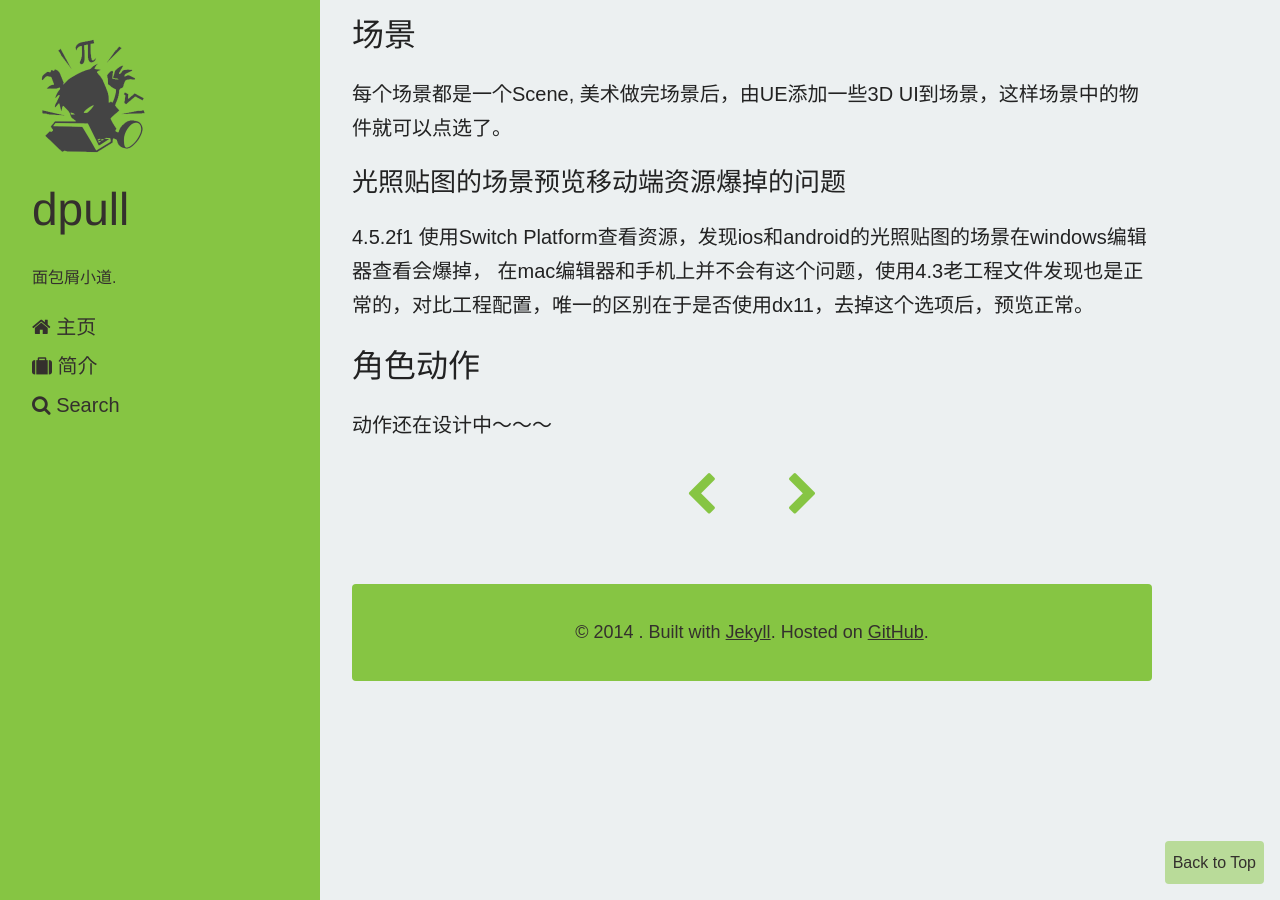
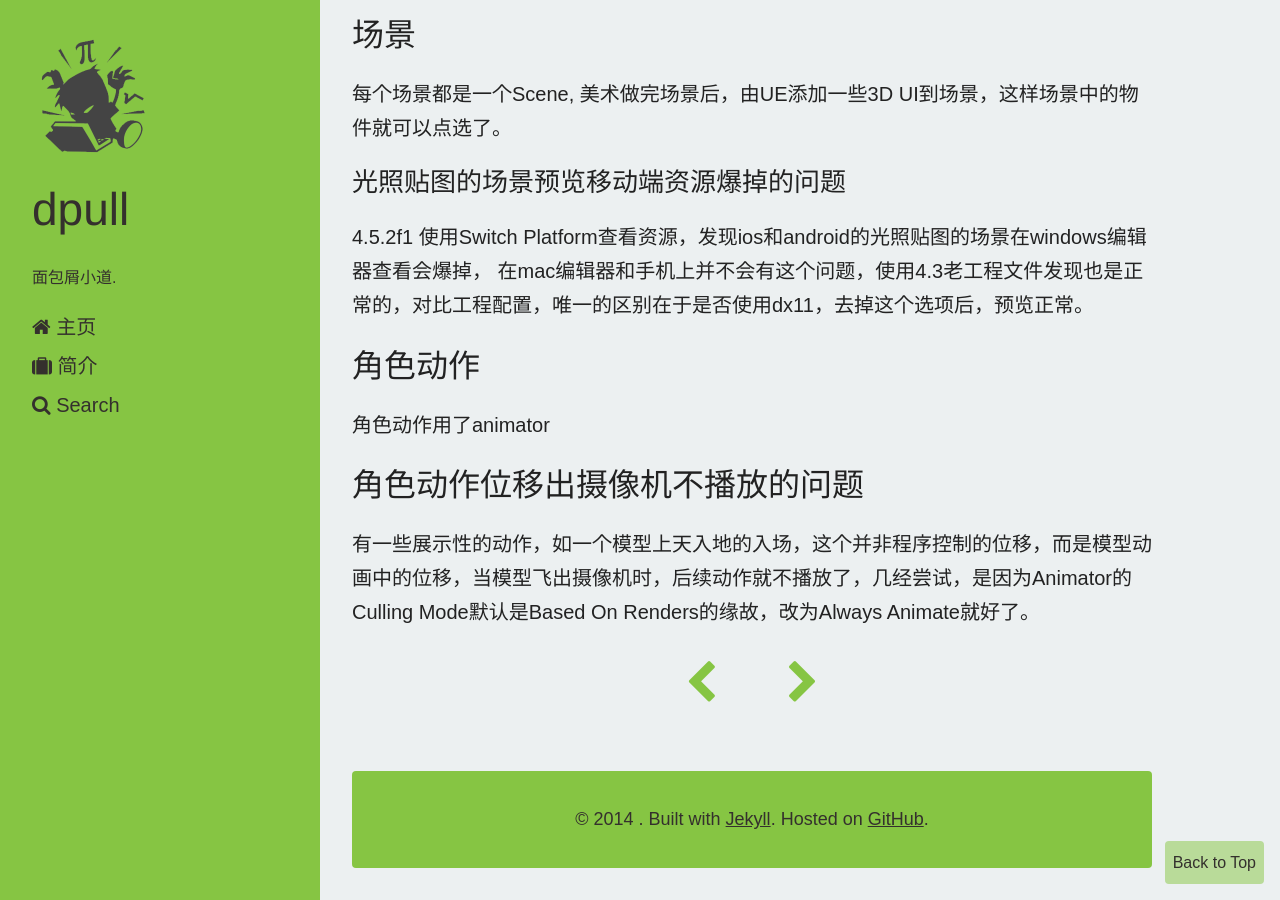
Before and after one commit to dpull/dpull.github.io, a Jekyll site: the page built from _posts/hero/2014-07-28-client.md, in a window 1280 px wide and 900 px high, scrolled down 903 px. Built offline with Jekyll 4.4.1, drawn with Linux system fonts in a browser that asks for light colours; nearby versions of some CDN libraries; Markdown is read by kramdown in place of the engine named in the settings; comment, search, counter and statistics services are not loaded.

Commit message:
整理这几日的收获

```diff
--- a/_posts/hero/2014-07-28-client.md
+++ b/_posts/hero/2014-07-28-client.md
@@ -31,4 +31,7 @@ tags: []
 
 
 ## 角色动作 ##
-动作还在设计中～～～
+角色动作用了animator
+
+## 角色动作位移出摄像机不播放的问题 ##
+有一些展示性的动作，如一个模型上天入地的入场，这个并非程序控制的位移，而是模型动画中的位移，当模型飞出摄像机时，后续动作就不播放了，几经尝试，是因为Animator的Culling Mode默认是Based On Renders的缘故，改为Always Animate就好了。
```
Also changed, not shown: _posts/hero/2014-11-08-ngui.md (+2 -0 lines).
